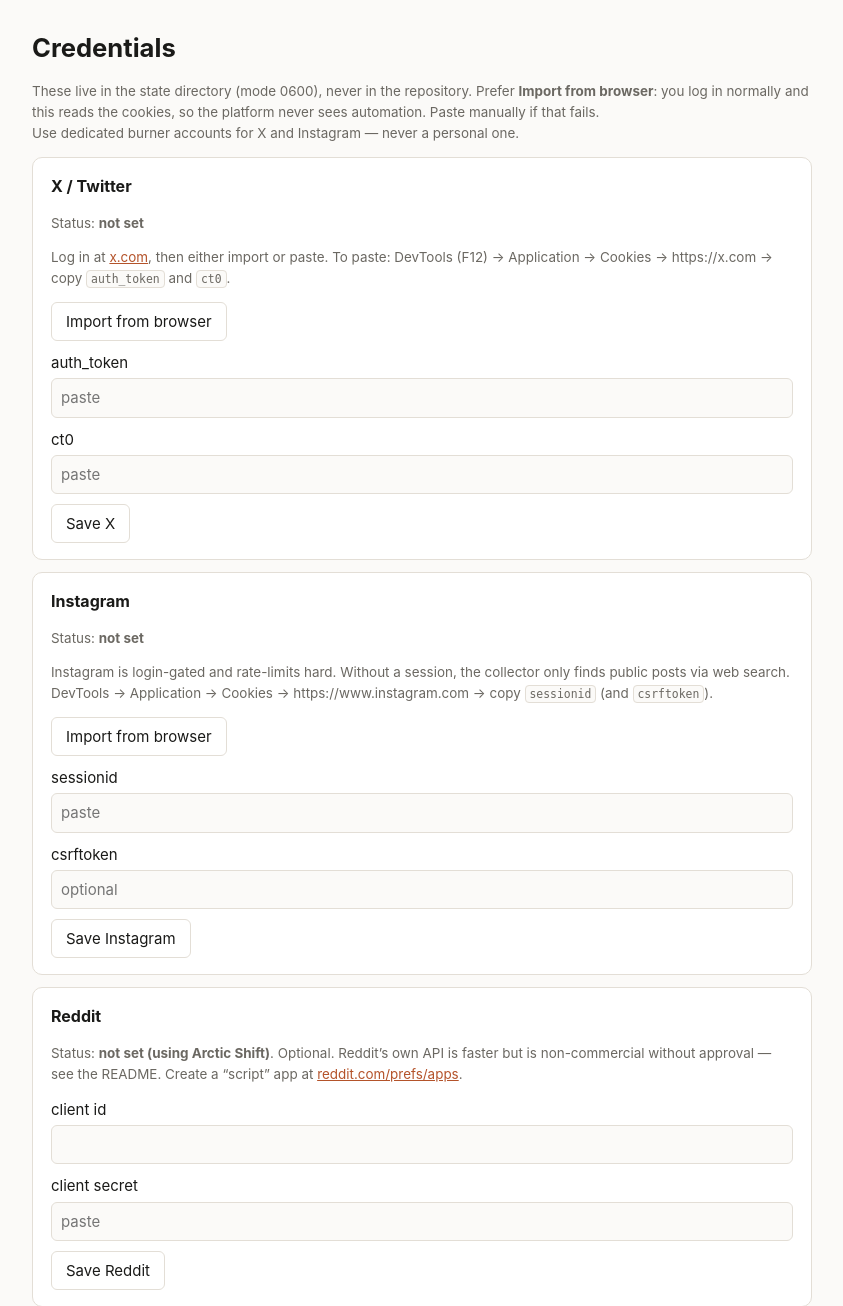
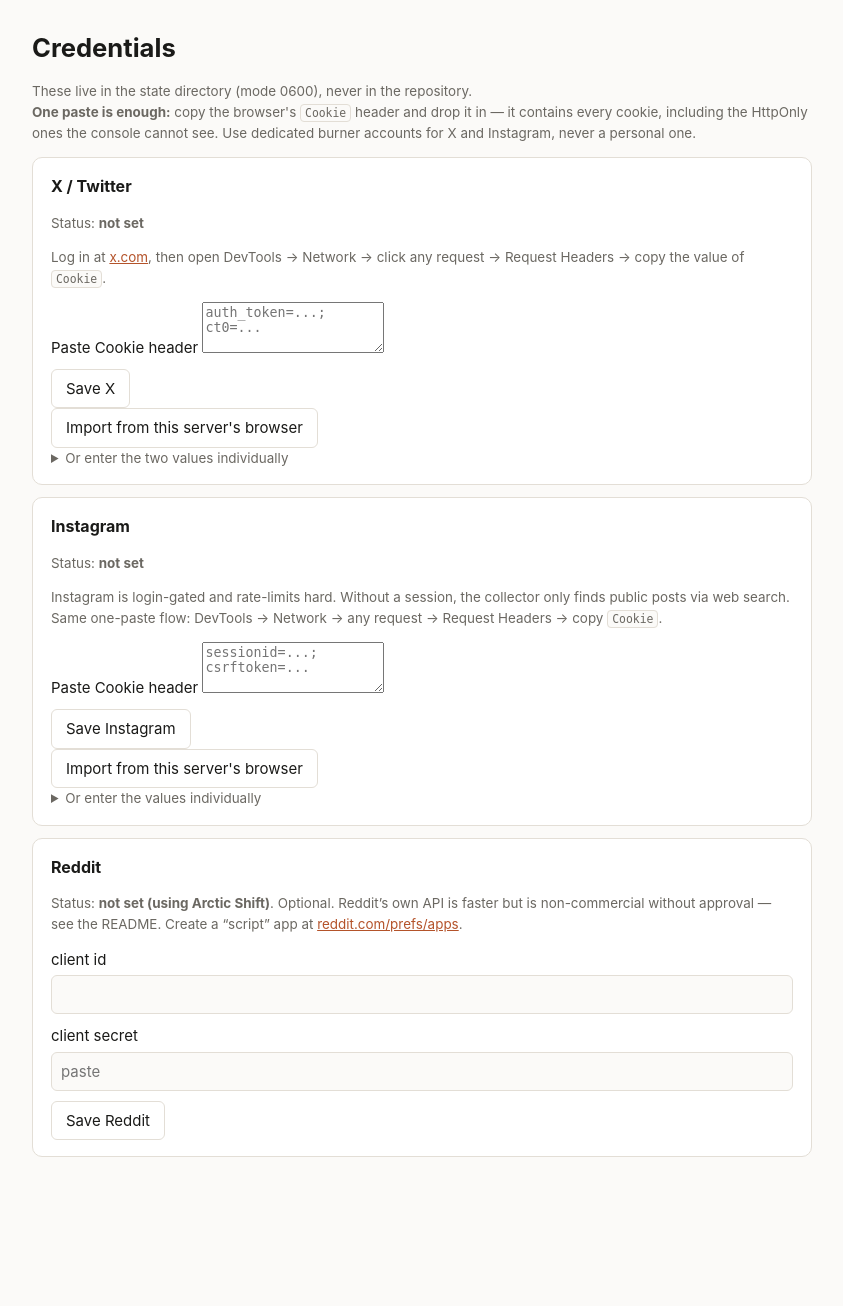
Before and after one commit to JuiceyDew/JustDewScraping, a FastAPI app: page /credentials in a window 1280 px wide. Shown: the part 48-1354 px from the top of the page, without its empty margins (218-1061 px from the left). After the commit the page ends 1205 px from the top, so only its background shows below. Run offline with FastAPI, Linux system fonts and the light colour scheme; parts of the project's set-up code (start-up, migrations or seed data) failed here and were passed over.

Commit message:
Simplify cookie setup to a single paste, built for the LAN
On a LAN the browser is on another machine, so reading the server
browser cannot help, and auth_token/sessionid are HttpOnly so the console
cannot show them either. Add a one-paste field that takes the browser
Cookie request header (and also accepts document.cookie, JSON, or a
Netscape cookies.txt export) and extracts the named cookies itself.

Import-from-browser stays as a same-machine fallback; per-field entry
moves under a disclosure. Covered by a parser test suite and route tests.

```diff
--- a/ideafindr/web/app.py
+++ b/ideafindr/web/app.py
@@ -36,6 +36,7 @@ from ideafindr.state import (
 )
 from ideafindr.store import db
 from ideafindr.web import browsercookies, jobs
+from ideafindr.web.cookies import parse_cookie_input
 
 log = logging.getLogger(__name__)
 
@@ -241,11 +242,51 @@ def credentials_x(auth_token: str = Form(""), ct0: str = Form("")):
     return RedirectResponse("/credentials?saved=1", status_code=303)
 
 
+@app.post("/credentials/x/paste")
+def credentials_x_paste(cookies: str = Form("")):
+    """One-paste path: accept the whole browser `Cookie:` header.
+
+    On a LAN the browser is on another machine, so `import from browser` (which
+    reads the server's browser) cannot help, and `auth_token` is HttpOnly so the
+    console cannot show it. The Cookie request header is the single copy that
+    contains everything.
+    """
+    got = parse_cookie_input(cookies)
+    token = got.get("auth_token", "")
+    if not token:
+        return RedirectResponse(
+            "/credentials?error=No+auth_token+found.+Paste+the+whole+Cookie+"
+            "header+from+DevTools+%E2%86%92+Network+%E2%86%92+Request+Headers.",
+            status_code=303,
+        )
+    save_overrides({"x_auth_token": token, "x_ct0": got.get("ct0", "")})
+    apply_overrides(settings)
+    return RedirectResponse("/credentials?saved=1", status_code=303)
+
+
 @app.post("/credentials/instagram")
 def credentials_instagram(sessionid: str = Form(""), csrftoken: str = Form("")):
     save_overrides({
         "instagram_sessionid": sessionid.strip(),
         "instagram_csrftoken": csrftoken.strip(),
+    })
+    apply_overrides(settings)
+    return RedirectResponse("/credentials?saved=1", status_code=303)
+
+
+@app.post("/credentials/instagram/paste")
+def credentials_instagram_paste(cookies: str = Form("")):
+    got = parse_cookie_input(cookies)
+    session = got.get("sessionid", "")
+    if not session:
+        return RedirectResponse(
+            "/credentials?error=No+sessionid+found.+Paste+the+whole+Cookie+"
+            "header+from+DevTools+%E2%86%92+Network+%E2%86%92+Request+Headers.",
+            status_code=303,
+        )
+    save_overrides({
+        "instagram_sessionid": session,
+        "instagram_csrftoken": got.get("csrftoken", ""),
     })
     apply_overrides(settings)
     return RedirectResponse("/credentials?saved=1", status_code=303)
--- a/ideafindr/web/templates/credentials.html
+++ b/ideafindr/web/templates/credentials.html
@@ -6,10 +6,11 @@
 {% if error %}<p class="error">{{ error }}</p>{% endif %}
 
 <p class="meta">
-  These live in the state directory (mode 0600), never in the repository. Prefer
-  <strong>Import from browser</strong>: you log in normally and this reads the
-  cookies, so the platform never sees automation. Paste manually if that fails.
-  <br>Use dedicated burner accounts for X and Instagram — never a personal one.
+  These live in the state directory (mode 0600), never in the repository.
+  <br><strong>One paste is enough:</strong> copy the browser's
+  <code>Cookie</code> header and drop it in — it contains every cookie,
+  including the HttpOnly ones the console cannot see. Use dedicated burner
+  accounts for X and Instagram, never a personal one.
 </p>
 
 <section class="card">
@@ -17,14 +18,19 @@
   <p class="meta">Status: <strong>{{ 'session stored' if x_set else 'not set' }}</strong>
     {% if x_masked %}· {{ x_masked }}{% endif %}</p>
   <p class="meta">Log in at <a href="https://x.com" target="_blank" rel="noopener">x.com</a>,
-    then either import or paste. To paste: DevTools (F12) → Application → Cookies →
-    https://x.com → copy <code>auth_token</code> and <code>ct0</code>.</p>
+    then open DevTools → Network → click any request → Request Headers → copy the
+    value of <code>Cookie</code>.</p>
+  <form method="post" action="/credentials/x/paste">
+    <label>Paste Cookie header
+      <textarea name="cookies" rows="3" placeholder="auth_token=...; ct0=..."></textarea></label>
+    <button type="submit">Save X</button>
+  </form>
   {% if cookie_available %}
   <form method="post" action="/credentials/import/x" class="inline">
-    <button>Import from browser</button></form>
-  {% else %}
-  <p class="meta">browser-cookie3 not installed; paste manually.</p>
+    <button>Import from this server's browser</button></form>
   {% endif %}
+  <details>
+    <summary class="meta">Or enter the two values individually</summary>
     <form method="post" action="/credentials/x">
       <label>auth_token
         <input name="auth_token" type="password" placeholder="{{ '•••••••• (set)' if x_set else 'paste' }}"></label>
@@ -32,6 +38,7 @@
         <input name="ct0" type="password" placeholder="{{ '•••••••• (set)' if x_ct0_set else 'paste' }}"></label>
       <button type="submit">Save X</button>
     </form>
+  </details>
 </section>
 
 <section class="card">
@@ -39,13 +46,19 @@
   <p class="meta">Status: <strong>{{ 'session stored' if ig_set else 'not set' }}</strong>
     {% if ig_masked %}· {{ ig_masked }}{% endif %}</p>
   <p class="meta">Instagram is login-gated and rate-limits hard. Without a session,
-    the collector only finds public posts via web search. DevTools → Application →
-    Cookies → https://www.instagram.com → copy <code>sessionid</code>
-    (and <code>csrftoken</code>).</p>
+    the collector only finds public posts via web search. Same one-paste flow:
+    DevTools → Network → any request → Request Headers → copy <code>Cookie</code>.</p>
+  <form method="post" action="/credentials/instagram/paste">
+    <label>Paste Cookie header
+      <textarea name="cookies" rows="3" placeholder="sessionid=...; csrftoken=..."></textarea></label>
+    <button type="submit">Save Instagram</button>
+  </form>
   {% if cookie_available %}
   <form method="post" action="/credentials/import/instagram" class="inline">
-    <button>Import from browser</button></form>
+    <button>Import from this server's browser</button></form>
   {% endif %}
+  <details>
+    <summary class="meta">Or enter the values individually</summary>
     <form method="post" action="/credentials/instagram">
       <label>sessionid
         <input name="sessionid" type="password" placeholder="{{ '•••••••• (set)' if ig_set else 'paste' }}"></label>
@@ -53,6 +66,7 @@
         <input name="csrftoken" type="password" placeholder="optional"></label>
       <button type="submit">Save Instagram</button>
     </form>
+  </details>
 </section>
 
 <section class="card">
```
Also changed, not shown: ideafindr/web/cookies.py (added, +69 -0 lines), tests/test_cookie_parse.py (added, +55 -0 lines), tests/test_web.py (+31 -0 lines), README.md. Lines whose indentation alone changed are shown as unchanged.
